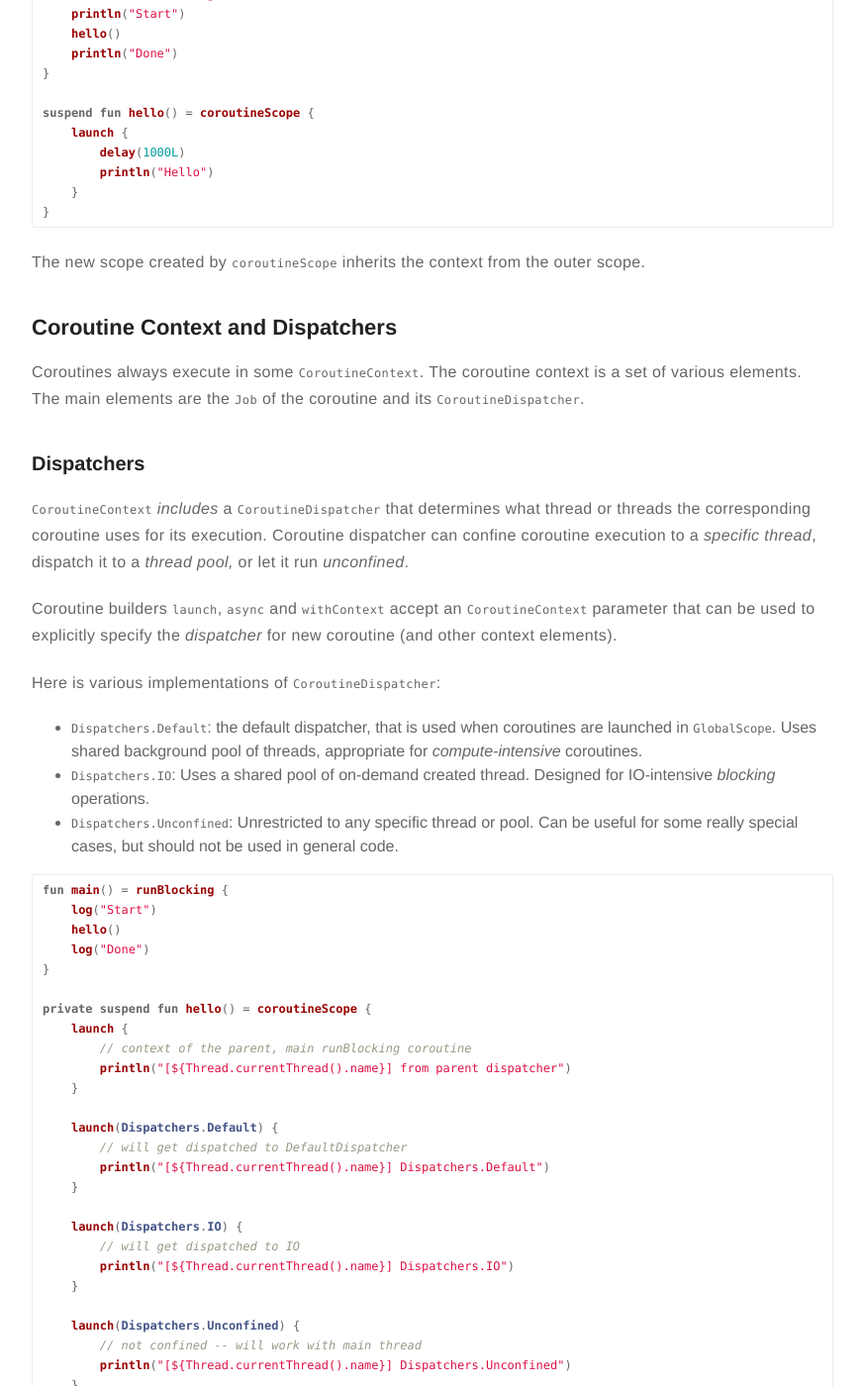
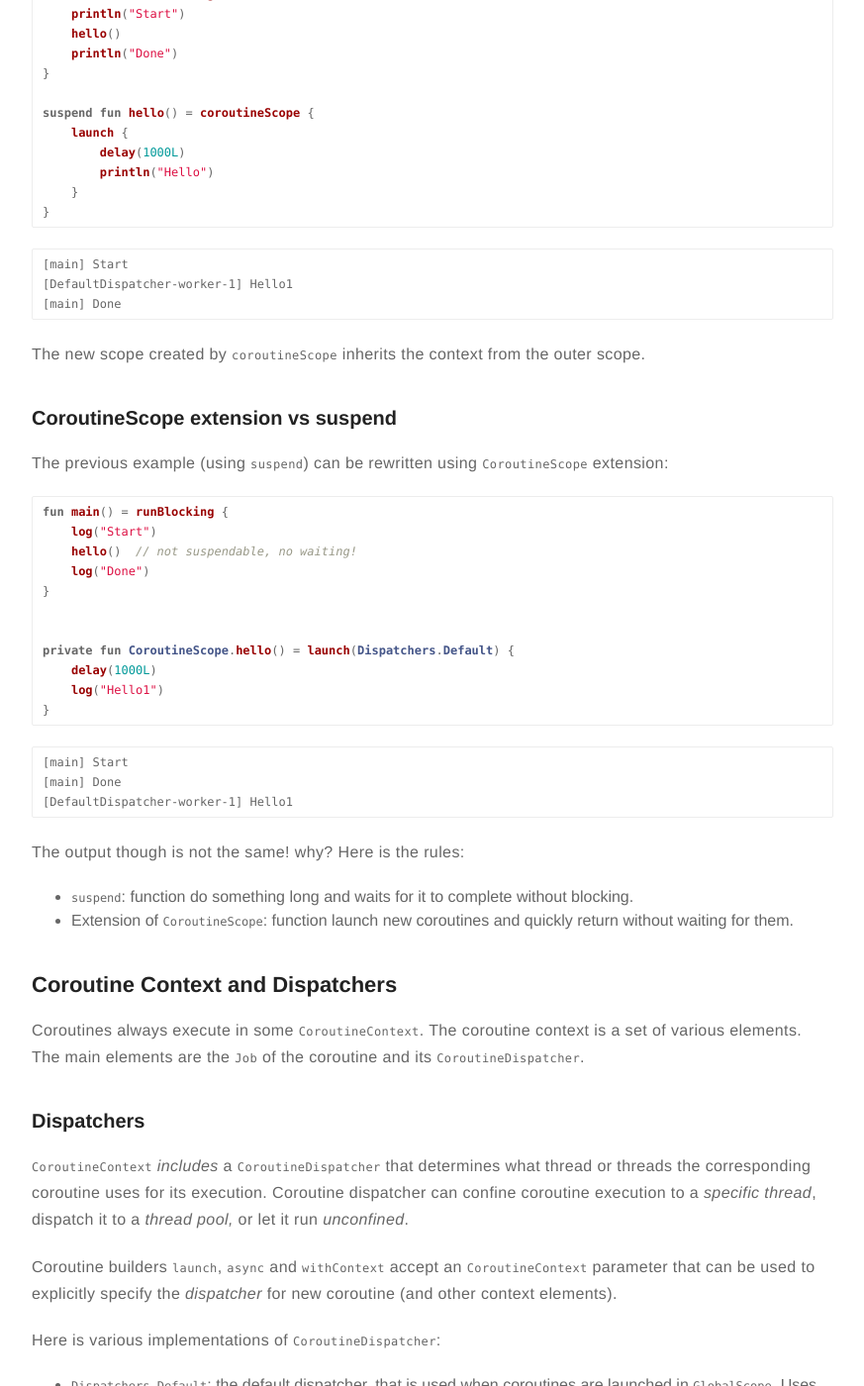
Before and after one commit to aallam/aallam.github.io, a Jekyll site: the page built from _posts/2019-06-08-kotlin-coroutines-basics.md, in a window 1280 px wide and 1400 px high, scrolled down 4486 px. Shown: the whole window at 99% size, without its empty margins (203-1076 px from the left). Built offline with Jekyll 4.4.1, drawn with Linux system fonts in a browser that asks for light colours; some of the changed text lies outside the part shown.

````diff
--- a/_posts/2019-06-08-kotlin-coroutines-basics.md
+++ b/_posts/2019-06-08-kotlin-coroutines-basics.md
@@ -176,7 +176,36 @@
     }
 }
 ```
+```
+[main] Start
+[DefaultDispatcher-worker-1] Hello1
+[main] Done
+```
 The new scope created by `coroutineScope` inherits the context from the outer scope.
+
+### CoroutineScope extension vs suspend
+The previous example (using `suspend`) can be rewritten using `CoroutineScope` extension:
+```kotlin
+fun main() = runBlocking {
+    log("Start")
+    hello()  // not suspendable, no waiting!
+    log("Done")
+}
+
+
+private fun CoroutineScope.hello() = launch(Dispatchers.Default) {
+    delay(1000L)
+    log("Hello1")
+}
+```
+```
+[main] Start
+[main] Done
+[DefaultDispatcher-worker-1] Hello1
+```
+The output though is not the same! why? Here is the rules:
+* `suspend`: function do something long and waits for it to complete without blocking.
+* Extension of `CoroutineScope`: function launch new coroutines and quickly return without waiting for them.
 
 ## Coroutine Context and Dispatchers
 Coroutines always execute in some `CoroutineContext`. The coroutine context is a set of various elements. The main elements are the `Job` of the coroutine and its `CoroutineDispatcher`.
````
Also changed, not shown: other parts of _posts/2019-06-08-kotlin-coroutines-basics.md (+2 -3 lines).
